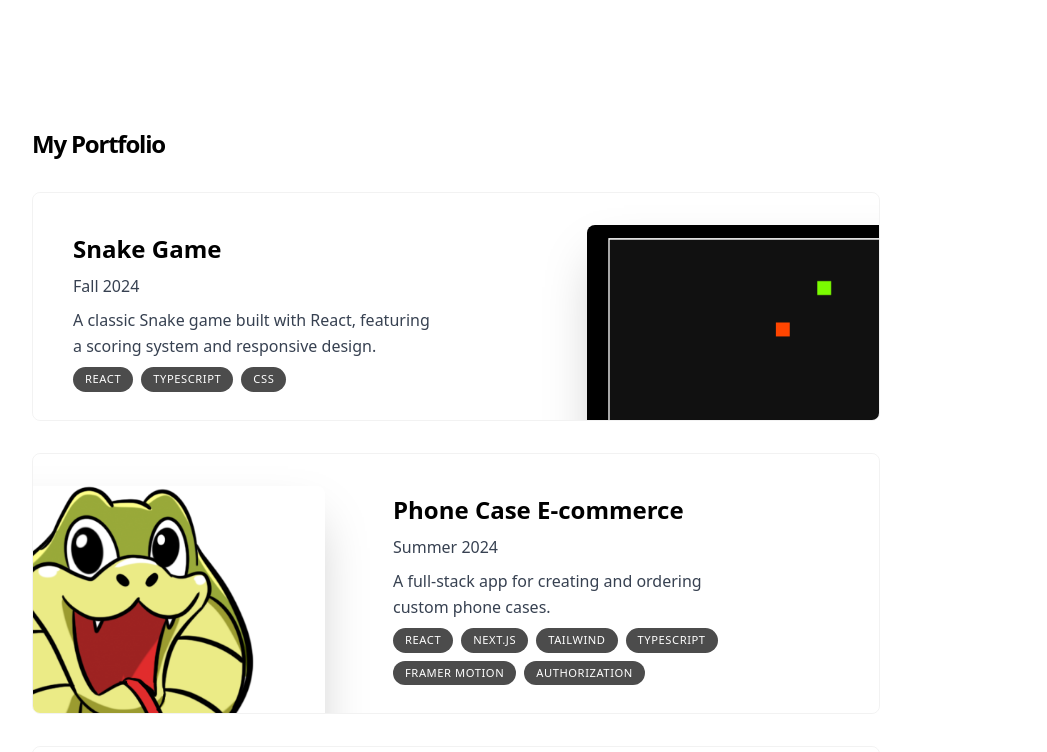
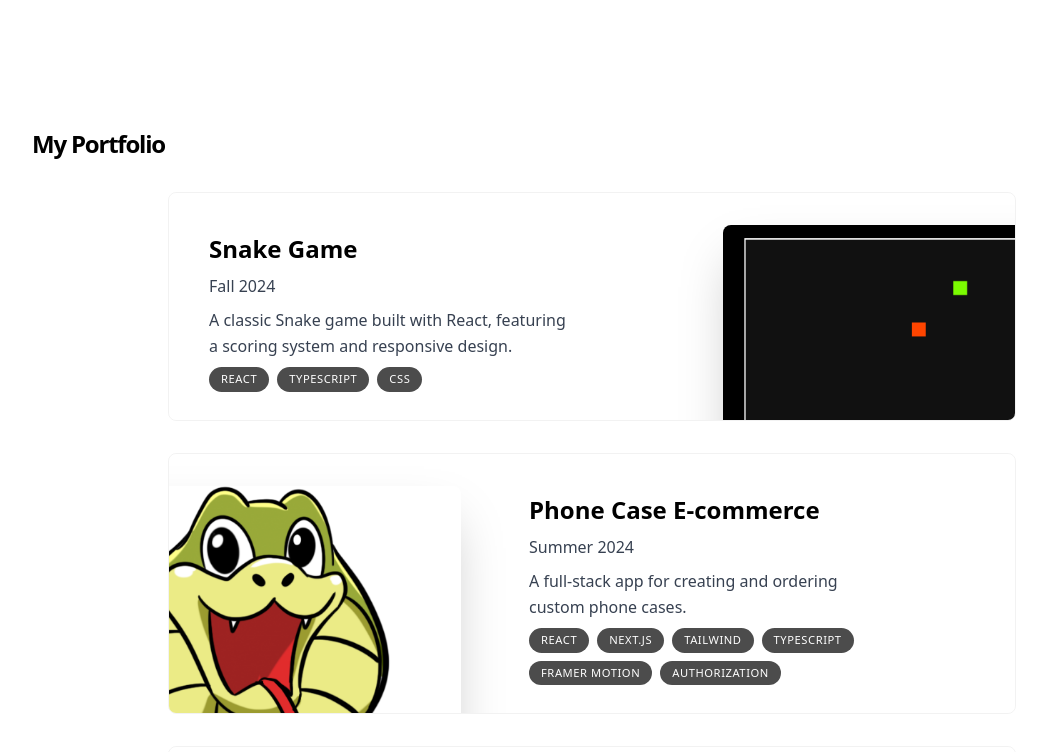
Before and after one commit to Scc33/portfolio, a Next.js app: page / in a window 1280 px wide. Shown: the top 752 px of the page, without its empty margins (48-1095 px from the left). Built offline with nearby package versions, Linux system fonts and the light colour scheme.

Commit message:
Center content on homepage

```diff
--- a/app/components/Projects.tsx
+++ b/app/components/Projects.tsx
@@ -35,7 +35,7 @@ export const projectsData = [
 
 export default function Projects() {
   return (
-    <section id="projects" className="scroll-mt-28 mb-24">
+    <section id="projects" className="scroll-mt-28 mb-24 flex justify-center">
       <div>
         {projectsData.map((project, index) => (
           <Fragment key={index}>
```
